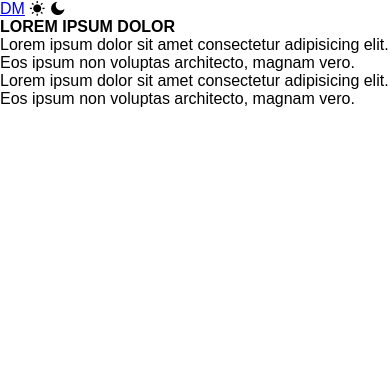
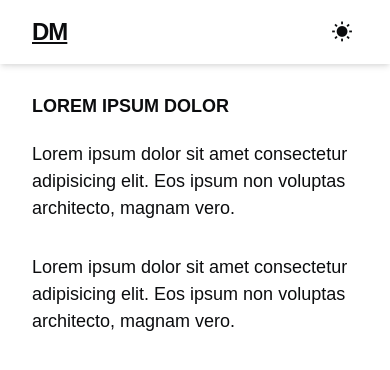
Before and after one commit to crispaulcastaneda/web-features, a plain HTML site: page features/dark-mode/index.html in a window 390 px wide. Drawn offline with nearby package versions, Linux system fonts and the light colour scheme; a web font is replaced by a local one.

Commit message:
Modified CSS, JavaScript functions

```diff
--- a/features/dark-mode/index.html
+++ b/features/dark-mode/index.html
@@ -16,11 +16,14 @@
     <header class="dm--header">
 
         <nav class="container navbar">
+
             <a href="#" class="dm--brand">DM</a>
-            <button>
+
+            <button class="toggle" id="toggle">
                 <span class="toggle-light"><i class="ri ri-sun-fill"></i></span>
                 <span class="toggle-dark"><i class="ri ri-moon-fill"></i></span>
             </button>
+
         </nav>
 
     </header>
--- a/features/dark-mode/script.js
+++ b/features/dark-mode/script.js
@@ -0,0 +1,50 @@
+'use strict';
+
+function initSite() {
+    darkMode();
+}
+
+function darkMode() {
+    const toggle = document.getElementById("toggle");
+    let selectedTheme = localStorage.getItem("theme");
+
+    // function to get the current theme from the DOM
+    const currentTheme = () => {
+        if (document.documentElement.classList.contains("dark-mode")) {
+            return "dark";
+        } else {
+            return "light";
+        }
+    };
+
+    // function to apply the specific theme to the DOM
+    const applyTheme = (theme) => {
+        if (theme === "dark") {
+            document.documentElement.classList.add("darkmode");
+        } else {
+            document.documentElement.classList.remove("darkmode");
+        }
+    };
+
+    // Check saved theme or system preference or initial load
+    const initializeTheme = () => {
+        if (selectedTheme) {
+            applyTheme(selectedTheme);
+        } else if (window.matchMedia("(prefers-color-scheme:dark)").matches) {
+            applyTheme("dark");
+        }
+    }
+
+    // Function to handle the toggle
+    const handleToggle = () => {
+        document.documentElement.classList.toggle("darkmode");
+        localStorage.setItem("theme", currentTheme());
+    }
+
+    // initialize the theme
+    initializeTheme();
+    toggle.addEventListener("click", handleToggle);
+
+}
+
+document.addEventListener("DOMContentLoaded", initSite);
--- a/features/dark-mode/style.css
+++ b/features/dark-mode/style.css
@@ -70,6 +70,12 @@
 
 body {
     font-family: 'Funnel Sans', sans-serif;
+    font-size: 1.125rem;
+    font-weight: 400;
+    line-height: 1.5;
+    color: var(--foreground);
+    background-color: var(--background);
+    transition: all .25s ease-in-out;
 }
 
 main, section {
@@ -95,3 +101,153 @@ h5 {
     text-wrap: balance;
     word-wrap: break-word;
 }
+
+p,
+li {
+    font-family: inherit;
+    line-height: 1.5;
+    word-wrap: break-word;
+}
+
+.section {
+    margin-inline: auto;
+    padding-block: 6rem 2rem;
+}
+
+.container {
+    max-width: 75rem;
+    height: auto;
+    margin-inline: auto;
+    padding-inline: 2rem;
+}
+
+.center {
+    text-align: center;
+    vertical-align: middle;
+}
+
+.btn {
+    display: inline-flex;
+    font-family: inherit;
+    font-size: 1rem;
+    font-weight: 500;
+    line-height: 1.5;
+    align-items: center;
+    white-space: nowrap;
+    justify-content: center;
+    vertical-align: middle;
+    column-gap: .35rem;
+    padding-block: .75rem;
+    padding-inline: 1.25rem;
+    border-radius: .25rem;
+    transition: all .25s ease-in-out;
+}
+
+.btn-neutral {
+    color: var(--neutral-100);
+    background-color: var(--neutral-900);
+    box-shadow: var(--shadow-medium);
+}
+
+.btn-primary {
+    color: var(--neutral-100);
+    background-color: var(--primary-400);
+    box-shadow: var(--shadow-medium);
+}
+
+.darkmode .btn-primary {
+    color: var(--neutral-900);
+    background-color: var(--primary-200);
+}
+
+.dm--header {
+    position: fixed;
+    top: 0;
+    left: 0;
+    width: 100%;
+    height: auto;
+    z-index: 100;
+    background-color: var(--background);
+    box-shadow: var(--shadow-medium);
+    transition: all .25s ease-in-out;
+}
+
+.navbar {
+    display: flex;
+    flex-direction: row;
+    align-items: center;
+    justify-content: space-between;
+    column-gap: 4rem;
+    width: 100%;
+    height: 4rem;
+    margin-inline: auto;
+}
+
+.dm--brand {
+    font-family: inherit;
+    font-size: 1.5rem;
+    font-weight: 700;
+    line-height: 1.25;
+    letter-spacing: -1px;
+    text-transform: uppercase;
+    color: var(--foreground);
+}
+
+.toggle {
+    display: flex;
+    align-items: center;
+    justify-content: center;
+    width: 2rem;
+    height: 2rem;
+    border-radius: 50%;
+    transition: all .25s ease-in-out;
+}
+
+.toggle-light, .toggle-dark {
+    font-size: 1.35rem;
+    color: var(--foreground);
+    transition: all .25s ease-in-out;
+}
+
+.toggle-light {
+    display: block;
+    visibility: visible;
+}
+
+.darkmode .toggle-light {
+    display: none;
+    visibility: hidden;
+}
+
+.toggle-dark {
+    display: none;
+    visibility: hidden;
+}
+
+.darkmode .toggle-dark {
+    display: block;
+    visibility: visible;
+}
+
+.banner--column {
+    display: grid;
+    grid-template-columns: repeat(2, minmax(0, 1fr));
+    align-items: center;
+    justify-content: center;
+    row-gap: 2rem;
+    column-gap: 2rem;
+}
+
+@media screen and (max-width: 50rem) {
+    .banner--column {
+        grid-template-columns: minmax(0, 1fr);
+    }
+}
+
+.banner--content {
+    display: flex;
+    flex-direction: column;
+    align-items: baseline;
+    row-gap: 1.5rem;
+    column-gap: 1.5rem;
+}
```
